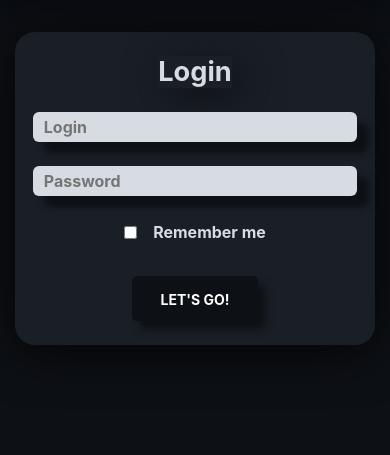
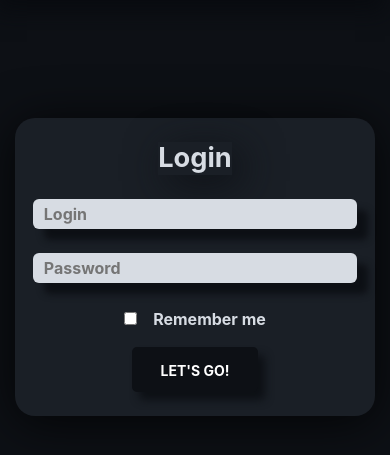
Before and after one commit to azya0/CodeSpirit, a Flask app: page /login in a window 390 px wide. Shown: the part 101-556 px from the top of the page. Run offline with Flask 2, Linux system fonts and the light colour scheme; some libraries are stand-ins or nearby versions.

Commit message:
design 2.2: bugfix and design update

```diff
--- a/static/style.css
+++ b/static/style.css
@@ -147,6 +147,7 @@ input:-webkit-autofill:active {
 .main-registration-error {
     margin-top: 1rem;
     font-weight: bold;
+    text-align: center;
 }
 
 .main-registration-title {
@@ -163,12 +164,13 @@ input:-webkit-autofill:active {
 }
 
 .main-registration {
+    width: 60%;
     border-radius: 20px;
     color: #d7dce3;
     background-color: #1a1f26;
     margin-top: 10rem!important;
-    margin-left: 10rem!important;
-    margin-right: 10rem!important;
+    margin-left: auto;
+    margin-right: auto;
     padding-bottom: 1.5rem!important;
     box-shadow: 0px 6px 50px rgb(0 0 0 / 78%);
     display: flex;
@@ -192,11 +194,11 @@ input:-webkit-autofill:active {
     justify-content: center;
     align-items: center;
     width: 100%;
-    margin-bottom: 2rem!important;
+    margin-bottom: 1rem!important;
 }
 
 .main-registration-input {
-    width: 65%;
+    width: 75%;
     font-weight: bold;
     background-color: #d7dce3;
     outline: none;
@@ -353,9 +355,11 @@ input:-webkit-autofill:active {
     }
 
     .main-registration {
-        margin-top: 2rem!important;
+        width: auto!important;
+        margin-top: 21%!important;
         margin-left: 0!important;
         margin-right: 0!important;
+        margin-bottom: auto!important;
     }
 
     .main-form-group {
@@ -375,6 +379,11 @@ input:-webkit-autofill:active {
 
 @media screen and (max-width: 426px)
 {
+    .main-registration {
+        width: auto!important;
+        margin-top: 33%!important;
+    }
+
     .main-registration-title {
         font-size: 1.7rem!important;
     }
```
